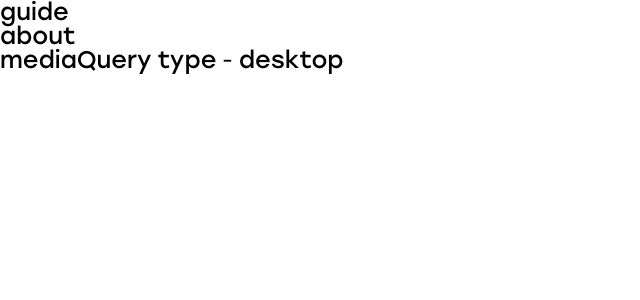
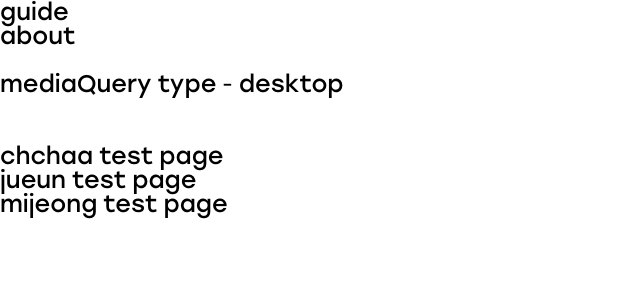
Before and after one commit to heejung-newheee/anchors-home, a Next.js app: page / in a window 1280 px wide. Shown: the top 300 px of the page, without its empty margins (0-640 px from the left). Built offline with nearby package versions, Linux system fonts and the light colour scheme.

Commit message:
test page 생성

```diff
--- a/app/page.jsx
+++ b/app/page.jsx
@@ -14,9 +14,14 @@ export default function Home() {
    <>
      {/*<Header />*/}
      <Link href="guide" className="name-is-cha" style={{lineHeight: "10px"}}>guide</Link><br/>
-     <Link href="pages/about">about</Link>
+     <Link href="pages/about">about</Link> <br/> <br/>
 
-     <p className="text">mediaQuery type - </p>
+     <p className="text">mediaQuery type - </p> <br/> <br/>
+
+     <Link href="guide/test/chchaa">chchaa test page</Link> <br/>
+     <Link href="guide/test/jueun">jueun test page</Link> <br/>
+     <Link href="guide/test/mijeong">mijeong test page</Link>
+
    </>
   )
 }
--- a/app/pages/about/page.jsx
+++ b/app/pages/about/page.jsx
@@ -1,8 +1,6 @@
 "use client"
 import Image from 'next/image'
-import { Inter } from 'next/font/google'
 // import './about.scss'
-import LottiePlayer from '@/components/Lottie/LottiePlayer'
 
 const inter = Inter({ subsets: ['latin'] })
 
@@ -12,7 +10,6 @@ export default function About() {
     <div>
       {/*<img src="/assets/images/ico/ico-btn-black-down.svg"/>*/}
       <p>this is about</p>
-      <LottiePlayer src="/lottie/lottie_aboutus.json" style={{ height: '300px', width: '300px' }} />
     </div>
   )
 }
--- a/components/Btn/Btn.jsx
+++ b/components/Btn/Btn.jsx
@@ -3,11 +3,9 @@ import Image from 'next/image'
 import Link from "next/link";
 import './Btn.scss';
 
-export default function Btn( {type , url, alt, design, children} ) {
+export default function Btn( {type ="button" , url, alt, design, children} ) {
   return (
     <>
-      {type === "" && <button type="button" className={design}><span>{children}</span></button> }
-
       {type === "button" && <button type="button" className={design}><span>{children}</span></button> }
 
       {type === "submit" && <button type="submit" className={design}><span>{children}</span></button> }
--- a/helper/init-helper.js
+++ b/helper/init-helper.js
@@ -1,4 +1,4 @@
-import jquery from '@/helper/lib/jquery_loader'
+import jquery from '@/helper/libs/jquery_loader'
 import variables from '@/public/assets/scss/_variables.module.scss';
 
 export const initHelper = () => ({ jquery , variables });
```
Also changed, not shown: app/guide/test/chchaa/page.jsx (added, +10 -0 lines), app/guide/test/jueun/page.jsx (added, +10 -0 lines), app/guide/test/mijeong/page.jsx (added, +9 -0 lines), helper/libs/jquery_loader.js (renamed from helper/lib/jquery_loader.js).
